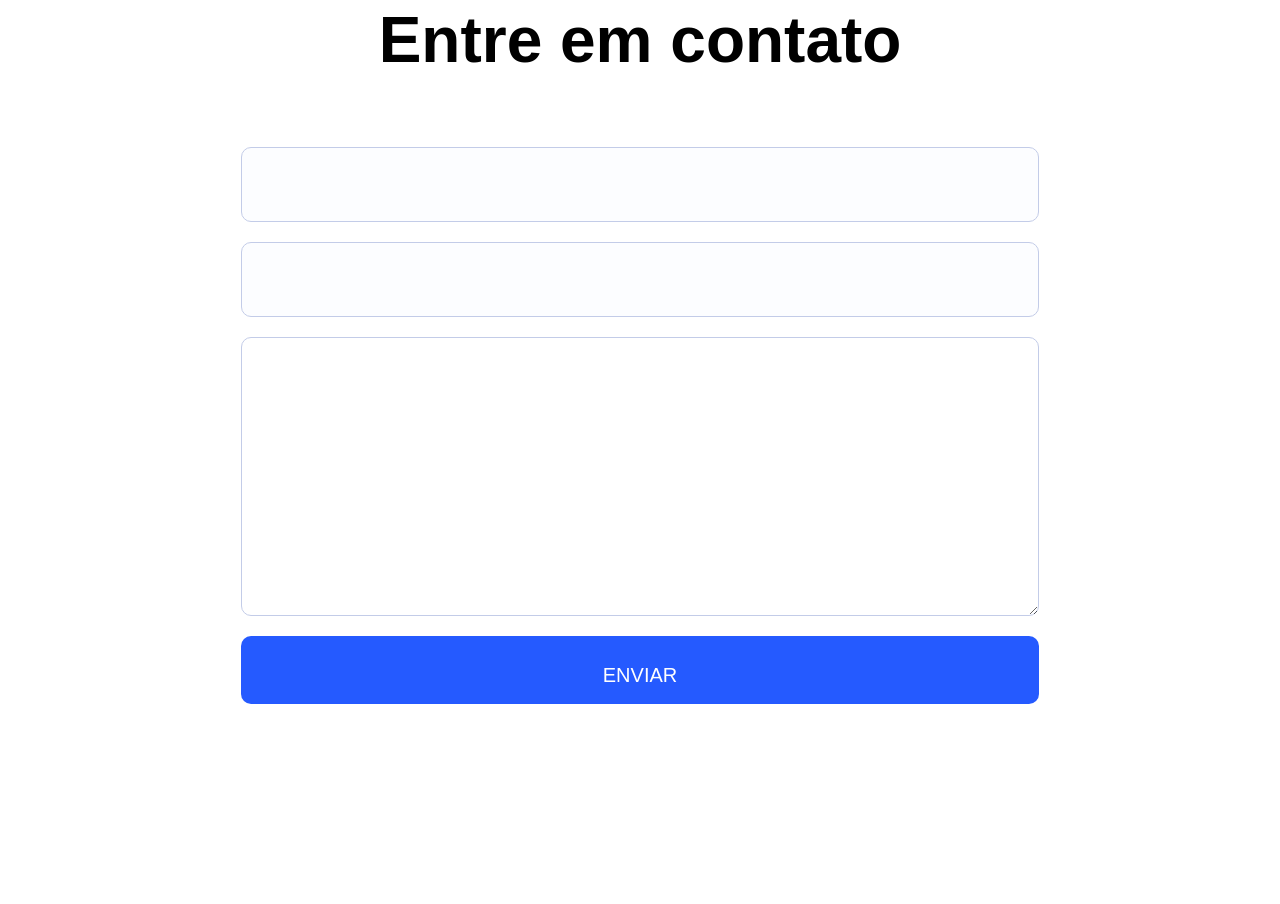
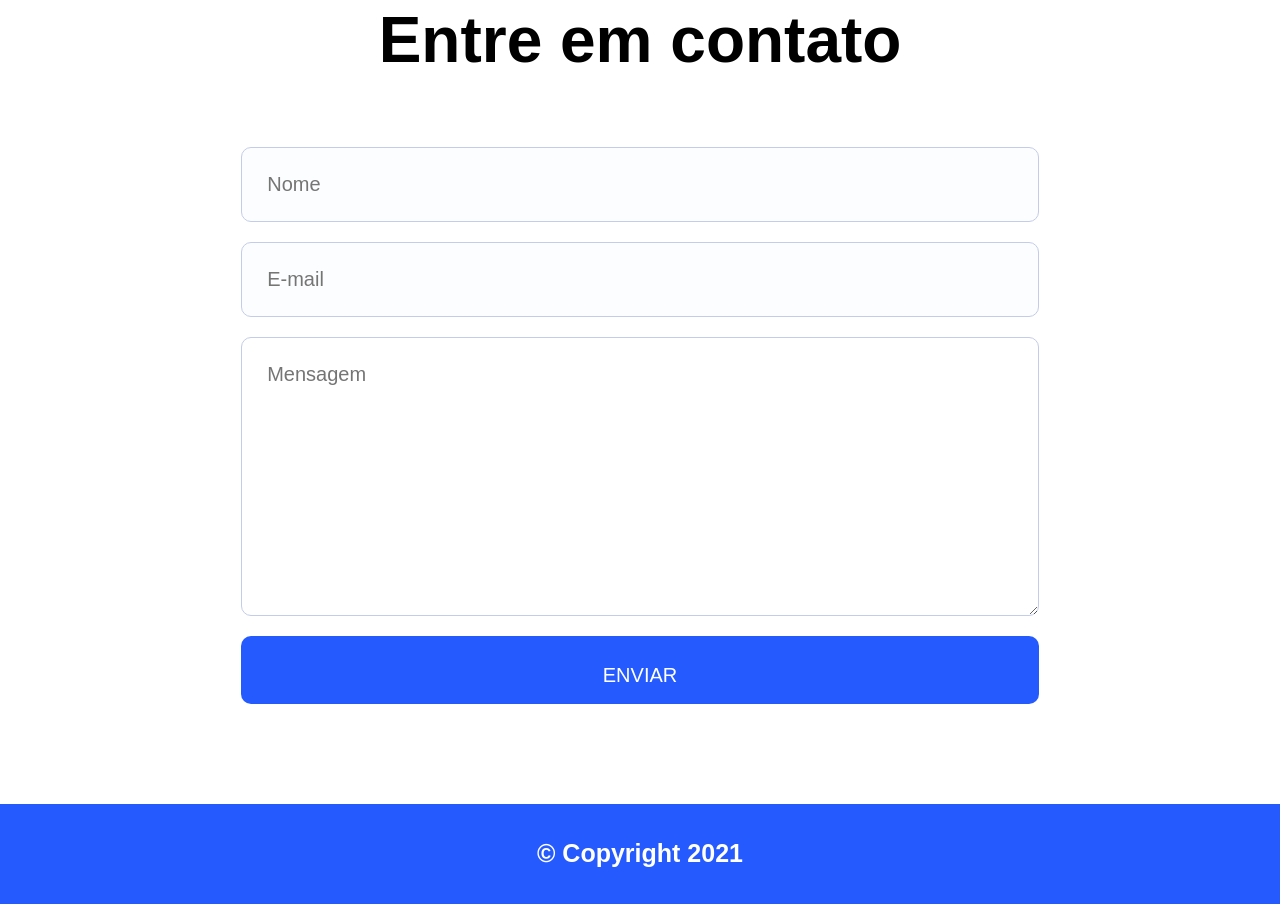
Before and after one commit to leomadeira/agency-model, a plain HTML site: page Site/index.html in a window 1280 px wide. Shown: the part 5231-6135 px from the top of the page. Before the commit the page ends 6035 px from the top, so only its background shows below. Drawn offline with Linux system fonts and the light colour scheme.

Commit message:
Update index.html

```diff
--- a/Site/index.html
+++ b/Site/index.html
@@ -124,25 +124,26 @@
             <div class="center-contato2">
             <div class="form-contato2">
                 <form action="">
-                    <input class="nome" type="text" name="Nome">
-                    <input class="email" type="email">
-                    <textarea name="message" id="" cols="30" rows="10"></textarea>
+                    <input class="nome" type="text" name="Nome" placeholder="Nome">
+                    <input class="email" type="email" placeholder="E-mail">
+                    <textarea name="message" id="" cols="30" rows="10" placeholder="Mensagem"></textarea>
                     <button>ENVIAR</button>
                 </form>
             </div>
         </div>
     </section>
+    <footer>
+        <div class="center-footer">
+            <h1>&copy; Copyright 2021</h1>
+        </div>
+    </footer>
 
 
 <!--
 
 
 
-    <footer>
-        <div>
-            <h1>&copy; Copyright 2021</h1>
-        </div>
-    </footer>
+
 -->
 </body>
 </html>
```
